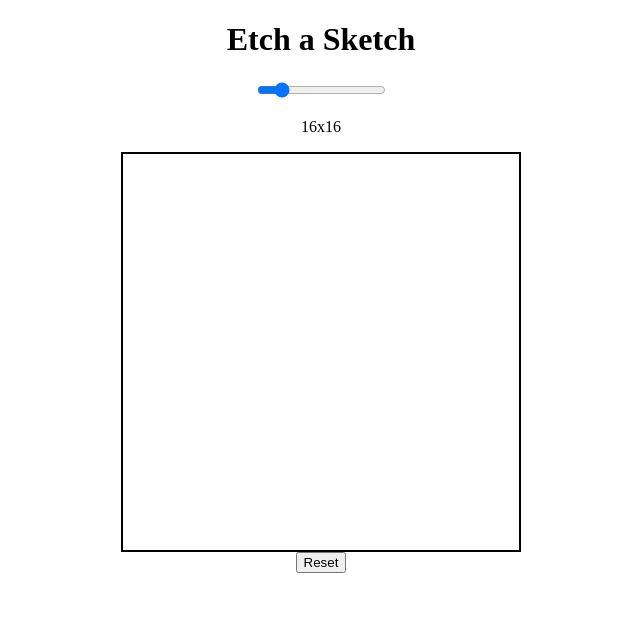
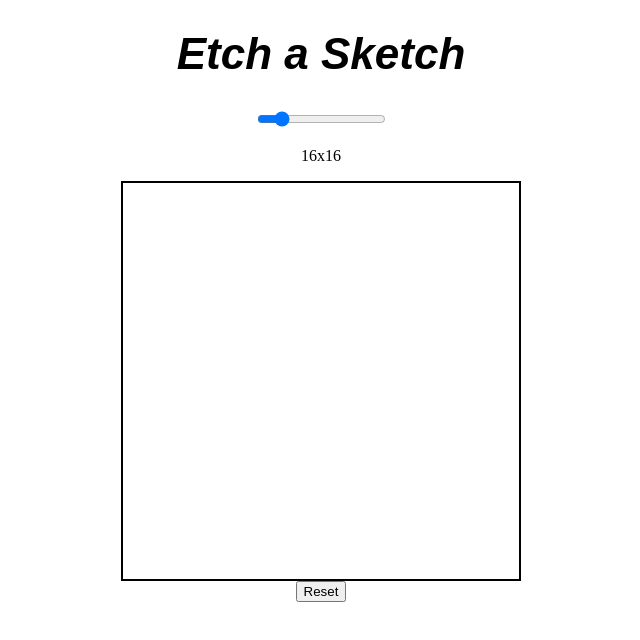
Before and after one commit to asadullahkhann/odin-etch-a-sketch, a plain HTML site: page index.html in a window 1280 px wide. Shown: the whole page, without its empty margins (319-959 px from the left). Drawn offline with Linux system fonts and the light colour scheme.

Commit message:
Style the font of the h1

```diff
--- a/styles.css
+++ b/styles.css
@@ -12,3 +12,9 @@ body {
     height: 400px;
     margin: 0 auto;
 }
+
+h1 {
+    font-size: 44px;
+    font-family: Arial, Helvetica, sans-serif;
+    font-style: oblique;
+}
```
